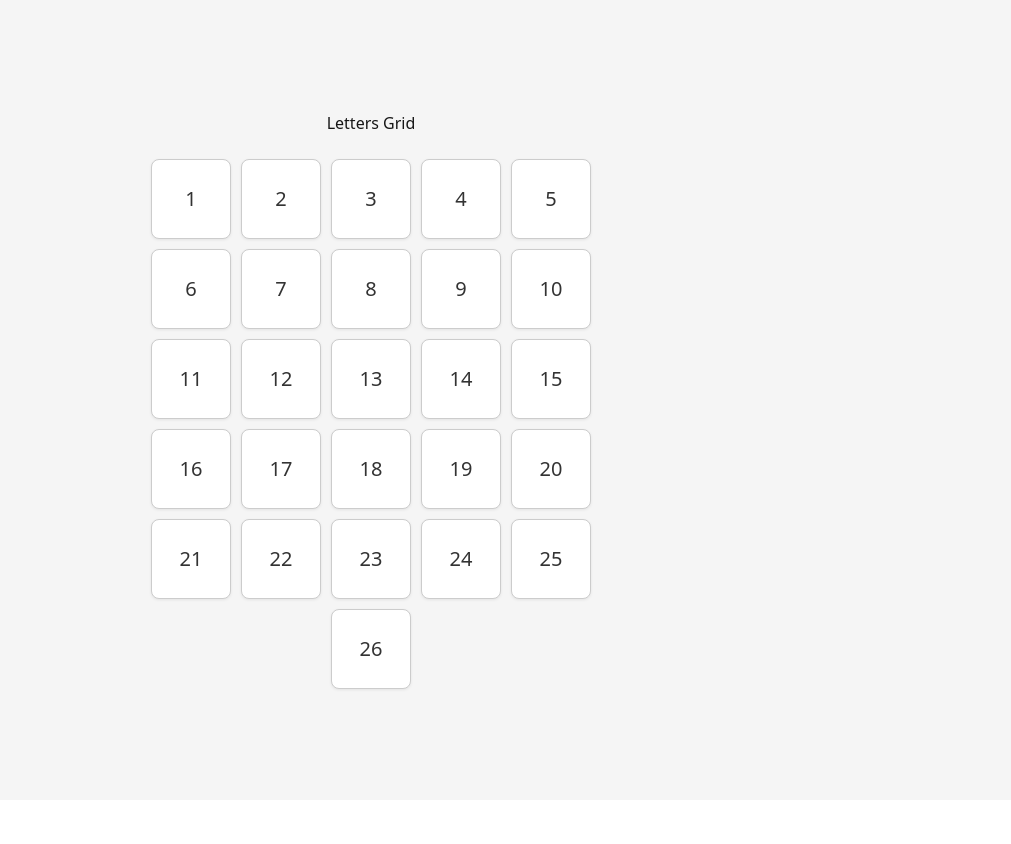
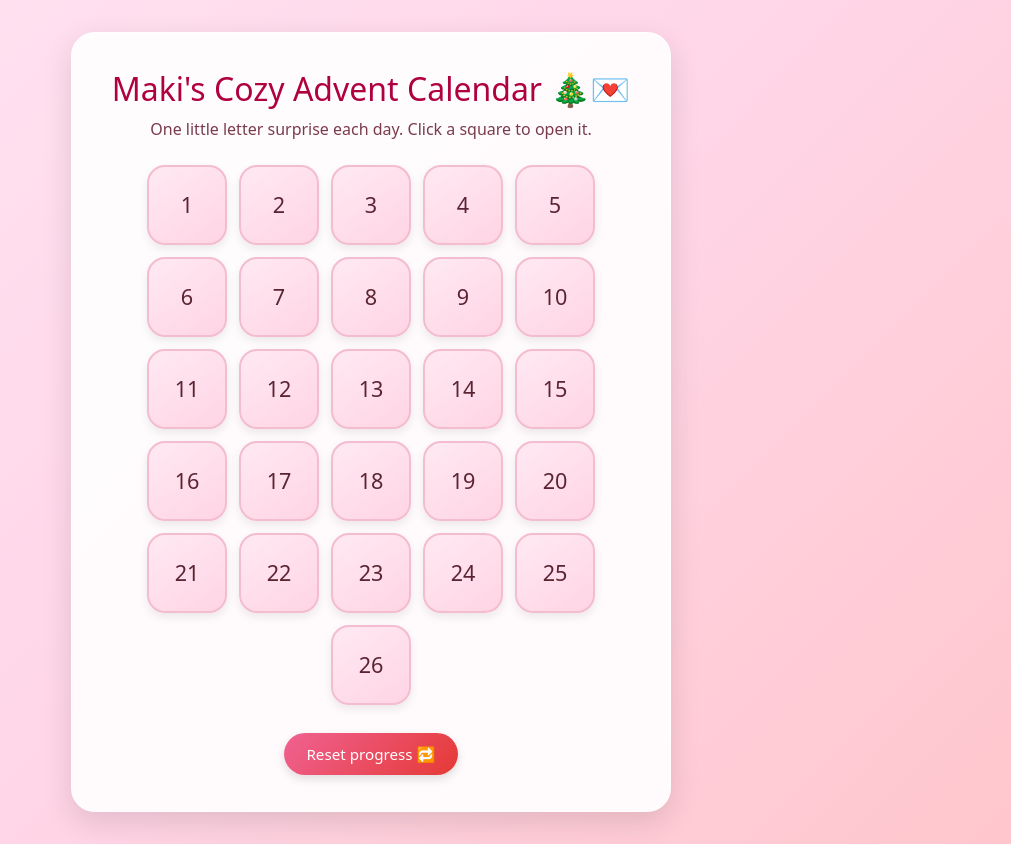
Before and after one commit to VenkateshwarUdayakumar/Maki-Advent-2025, a Next.js app: page / in a window 1280 px wide. Shown: the whole page, without its empty margins (269-1280 px from the left). Before the commit the page ends 800 px from the top, so only its background shows below. Built offline with nearby package versions, Linux system fonts and the light colour scheme.

Commit message:
Change description here

```diff
--- a/app/letters/[id]/page.tsx
+++ b/app/letters/[id]/page.tsx
@@ -1,15 +1,35 @@
+// app/letters/[id]/page.tsx
 'use client';
 
 import Link from 'next/link';
+import { useEffect } from 'react';
 import { useParams } from 'next/navigation';
+
+const STORAGE_KEY = 'maki-advent-visited';
 
 export default function LetterPage() {
   const params = useParams();
-  // params.id will be "1", "2", ..., "26"
   const idParam = params.id as string;
   const idNumber = parseInt(idParam, 10);
 
-  // Basic validation: only allow 1–26
+  // When this page opens, mark the box as visited in localStorage
+  useEffect(() => {
+    if (Number.isNaN(idNumber) || idNumber < 1 || idNumber > 26) return;
+    if (typeof window === 'undefined') return;
+
+    try {
+      const stored = window.localStorage.getItem(STORAGE_KEY);
+      const current: number[] = stored ? JSON.parse(stored) : [];
+      if (!current.includes(idNumber)) {
+        const updated = [...current, idNumber];
+        window.localStorage.setItem(STORAGE_KEY, JSON.stringify(updated));
+      }
+    } catch (e) {
+      console.error('Error updating visited days', e);
+    }
+  }, [idNumber]);
+
+  // Validation
   if (Number.isNaN(idNumber) || idNumber < 1 || idNumber > 26) {
     return (
       <main
@@ -20,21 +40,21 @@ export default function LetterPage() {
           alignItems: 'center',
           justifyContent: 'center',
           fontFamily: 'system-ui, sans-serif',
-          background: '#f5f5f5',
+          background: 'linear-gradient(135deg, #ffe4f2, #ffc6cc)',
         }}
       >
-        <p style={{ marginBottom: '1rem' }}>Invalid letter page.</p>
+        <p style={{ marginBottom: '1rem', color: '#6a1b2b' }}>Invalid letter page.</p>
         <Link
           href="/"
           style={{
-            padding: '0.5rem 1rem',
+            padding: '0.6rem 1.4rem',
             borderRadius: '999px',
-            background: '#333',
+            background: '#6a1b9a',
             color: 'white',
             textDecoration: 'none',
           }}
         >
-          Return to grid
+          Return to calendar
         </Link>
       </main>
     );
@@ -51,13 +71,34 @@ export default function LetterPage() {
         alignItems: 'center',
         justifyContent: 'center',
         fontFamily: 'system-ui, sans-serif',
-        background: '#f5f5f5',
+        background: 'radial-gradient(circle at top, #ffe4f2, #ffc6cc 40%, #f8d9c7)',
+        padding: '2rem',
       }}
     >
       <div
         style={{
+          background: 'rgba(255, 255, 255, 0.9)',
+          borderRadius: '24px',
+          padding: '2rem 3rem',
+          boxShadow: '0 10px 30px rgba(0,0,0,0.15)',
+          textAlign: 'center',
+          border: '1px solid rgba(255,255,255,0.9)',
+        }}
+      >
+        <p
+          style={{
+            marginBottom: '0.75rem',
+            fontSize: '1rem',
+            color: '#7a3b4d',
+          }}
+        >
+          Day {idNumber} for Maki 💝
+        </p>
+        <div
+          style={{
             fontSize: '6rem',
-          marginBottom: '2rem',
+            marginBottom: '1.5rem',
+            color: '#c2185b',
           }}
         >
           {letter}
@@ -66,15 +107,17 @@ export default function LetterPage() {
         <Link
           href="/"
           style={{
-          padding: '0.75rem 1.5rem',
+            padding: '0.75rem 1.6rem',
             borderRadius: '999px',
-          background: '#333',
+            background: 'linear-gradient(135deg, #4caf50, #2e7d32)',
             color: 'white',
             textDecoration: 'none',
+            fontWeight: 500,
           }}
         >
-        Return
+          Return to calendar ⬅️
         </Link>
+      </div>
     </main>
   );
 }
--- a/app/page.tsx
+++ b/app/page.tsx
@@ -1,58 +1,121 @@
 // app/page.tsx
-import Link from "next/link";
+'use client';
+
+import Link from 'next/link';
+import { useEffect, useState } from 'react';
 
 const NUM_SQUARES = 26;
+const STORAGE_KEY = 'maki-advent-visited';
 
 export default function Home() {
+  const [visited, setVisited] = useState<number[]>([]);
+
+  // Load visited days from localStorage on first render
+  useEffect(() => {
+    if (typeof window === 'undefined') return;
+
+    try {
+      const stored = window.localStorage.getItem(STORAGE_KEY);
+      if (stored) {
+        const parsed = JSON.parse(stored);
+        if (Array.isArray(parsed)) {
+          setVisited(parsed);
+        }
+      }
+    } catch (e) {
+      console.error('Error reading visited days from localStorage', e);
+    }
+  }, []);
+
   const squares = Array.from({ length: NUM_SQUARES }, (_, i) => i + 1);
+
+  const handleReset = () => {
+    if (typeof window === 'undefined') return;
+    window.localStorage.removeItem(STORAGE_KEY);
+    setVisited([]);
+  };
 
   return (
     <main
       style={{
-        minHeight: "100vh",
-        display: "flex",
-        alignItems: "center",
-        justifyContent: "center",
-        fontFamily: "system-ui, sans-serif",
-        background: "#f5f5f5",
+        minHeight: '100vh',
+        display: 'flex',
+        alignItems: 'center',
+        justifyContent: 'center',
+        fontFamily: 'system-ui, sans-serif',
+        // Soft pink → warm red gradient, kinda romantic + Christmasy
+        background: 'linear-gradient(135deg, #ffe4f2, #ffd6e8, #ffc6cc)',
+        padding: '2rem',
       }}
     >
-      <div>
-        <h1 style={{ textAlign: "center", marginBottom: "1.5rem" }}>
-          Letters Grid
+      <div
+        style={{
+          background: 'rgba(255, 255, 255, 0.9)',
+          borderRadius: '24px',
+          padding: '2rem 2.5rem 2.25rem',
+          boxShadow: '0 10px 30px rgba(0, 0, 0, 0.12)',
+          border: '1px solid rgba(255, 255, 255, 0.9)',
+        }}
+      >
+        <h1
+          style={{
+            textAlign: 'center',
+            marginBottom: '0.25rem',
+            fontSize: '2rem',
+            color: '#b00040', // deep romantic berry
+          }}
+        >
+          Maki&apos;s Cozy Advent Calendar 🎄💌
         </h1>
+        <p
+          style={{
+            textAlign: 'center',
+            marginBottom: '1.5rem',
+            color: '#7a3b4d',
+          }}
+        >
+          One little letter surprise each day. Click a square to open it.
+        </p>
 
         <div
           style={{
-            display: "grid",
-            gridTemplateColumns: "repeat(5, 80px)",
-            gridTemplateRows: "repeat(6, 80px)",
-            gap: "10px",
-            justifyContent: "center",
+            display: 'grid',
+            gridTemplateColumns: 'repeat(5, 80px)',
+            gridTemplateRows: 'repeat(6, 80px)',
+            gap: '12px',
+            justifyContent: 'center',
           }}
         >
           {squares.map((num) => {
-            // Make square 26 centered on the last row (column 3)
             const isLast = num === 26;
+            const isVisited = visited.includes(num);
+
+            const baseStyle: React.CSSProperties = {
+              display: 'flex',
+              alignItems: 'center',
+              justifyContent: 'center',
+              borderRadius: '18px',
+              border: '2px solid #f4bccf',
+              fontSize: '1.35rem',
+              textDecoration: 'none',
+              color: '#5b2433',
+              boxShadow: '0 4px 10px rgba(0,0,0,0.08)',
+              transition: 'transform 0.12s ease, box-shadow 0.12s ease, background 0.2s ease',
+              background: isVisited
+                ? 'linear-gradient(145deg, #e3f9e5, #b8e6c7)' // soft green when opened
+                : 'linear-gradient(145deg, #ffe9f3, #ffd4e4)', // pink when unopened
+            };
+
             return (
               <Link
                 key={num}
                 href={`/letters/${num}`}
                 style={{
-                  display: "flex",
-                  alignItems: "center",
-                  justifyContent: "center",
-                  borderRadius: "8px",
-                  border: "1px solid #ccc",
-                  background: "#fff",
-                  fontSize: "1.25rem",
-                  textDecoration: "none",
-                  color: "#333",
-                  boxShadow: "0 1px 3px rgba(0,0,0,0.08)",
+                  ...baseStyle,
                   ...(isLast
                     ? {
-                        gridColumn: "3 / span 1", // center bottom
-                        gridRow: "6 / span 1",
+                        gridColumn: '3 / span 1', // center bottom
+                        gridRow: '6 / span 1',
                       }
                     : {}),
                 }}
@@ -62,6 +125,32 @@ export default function Home() {
             );
           })}
         </div>
+
+        <div
+          style={{
+            marginTop: '1.75rem',
+            display: 'flex',
+            justifyContent: 'center',
+          }}
+        >
+          <button
+            type="button"
+            onClick={handleReset}
+            style={{
+              padding: '0.6rem 1.4rem',
+              borderRadius: '999px',
+              border: 'none',
+              cursor: 'pointer',
+              background: 'linear-gradient(135deg, #f06292, #e53935)',
+              color: 'white',
+              fontWeight: 500,
+              fontSize: '0.95rem',
+              boxShadow: '0 4px 10px rgba(0,0,0,0.12)',
+            }}
+          >
+            Reset progress 🔁
+          </button>
+        </div>
       </div>
     </main>
   );
```
Lines whose indentation alone changed are shown as unchanged.
